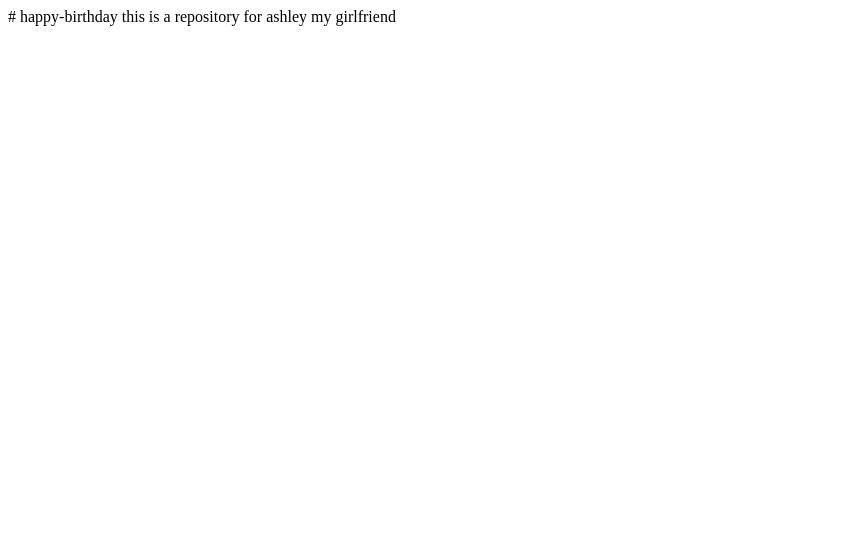
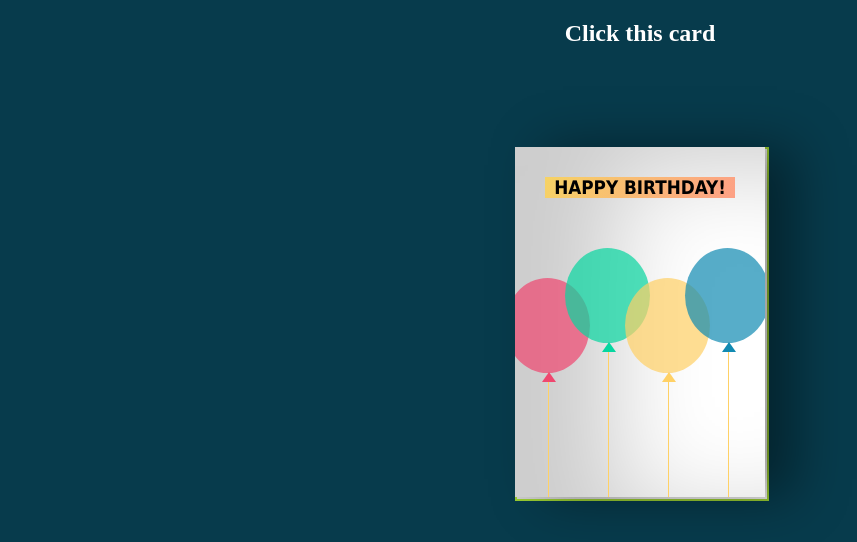
Before and after one commit to Sean-C45/happy-birthday, a plain HTML site: page index.html in a window 1280 px wide. Shown: the whole page, without its empty margins (0-857 px from the left). Drawn offline with Linux system fonts and the light colour scheme.

Commit message:
Update index.html
..

```diff
--- a/index.html
+++ b/index.html
@@ -1,2 +1,35 @@
-# happy-birthday
- this is a repository for ashley my girlfriend
+<!DOCTYPE html>
+<html lang="en">
+<head>
+  <meta charset="UTF-8">
+  <meta http-equiv="X-UA-Compatible" content="IE=Edge">
+  <meta name="viewport" content="width=device-width, initial-scale=1">
+
+  <title>Happy birthday project</title>
+
+  <link rel="stylesheet" href="style.css">
+</head>
+
+<body>
+ <h2>Click this card</h2>
+<div class="body">
+ <div class="birthdayCard">
+<div class="cardFront"><h3 class="happy">HAPPY BIRTHDAY!</h3>
+<div class="balloons">
+  <div class="balloonOne"></div>
+  <div class="balloonTwo"></div>
+  <div class="balloonThree"></div>
+  <div class="balloonFour"></div>
+</div>
+</div>
+<div class="cardInside">
+    <h3 class="back">HAPPY BIRTHDAY!</h3>
+    <p>Dear Ashley,</p>
+    <p>From a man's rib, a proverbs 31 woman shall be breed!to me you are my world and i love you to moon and back! Just wanna wish you the best birthday ever i love you</p>
+    <p class="name">Sean</p>
+  </div>
+</div>
+</div
+  <script src="main.js"></script>
+</body>
+</html>
```
